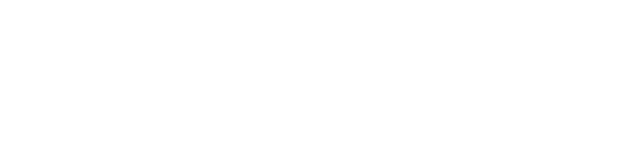
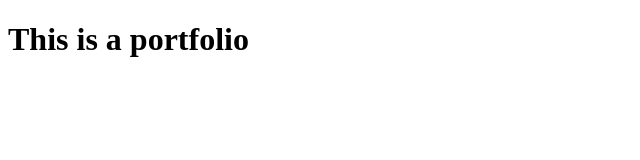
Before and after one commit to asif-bhai-xoss/developer-portfolio, a plain HTML site: page index.html in a window 1280 px wide. Shown: the whole page, without its empty margins (0-640 px from the left). Drawn offline with Linux system fonts and the light colour scheme.

Commit message:
starting today

```diff
--- a/index.html
+++ b/index.html
@@ -8,6 +8,6 @@
     <link rel="stylesheet" href="style.css">
 </head>
 <body>
-
+    <h1> This is a portfolio </h1>
 </body>
 </html>
```
